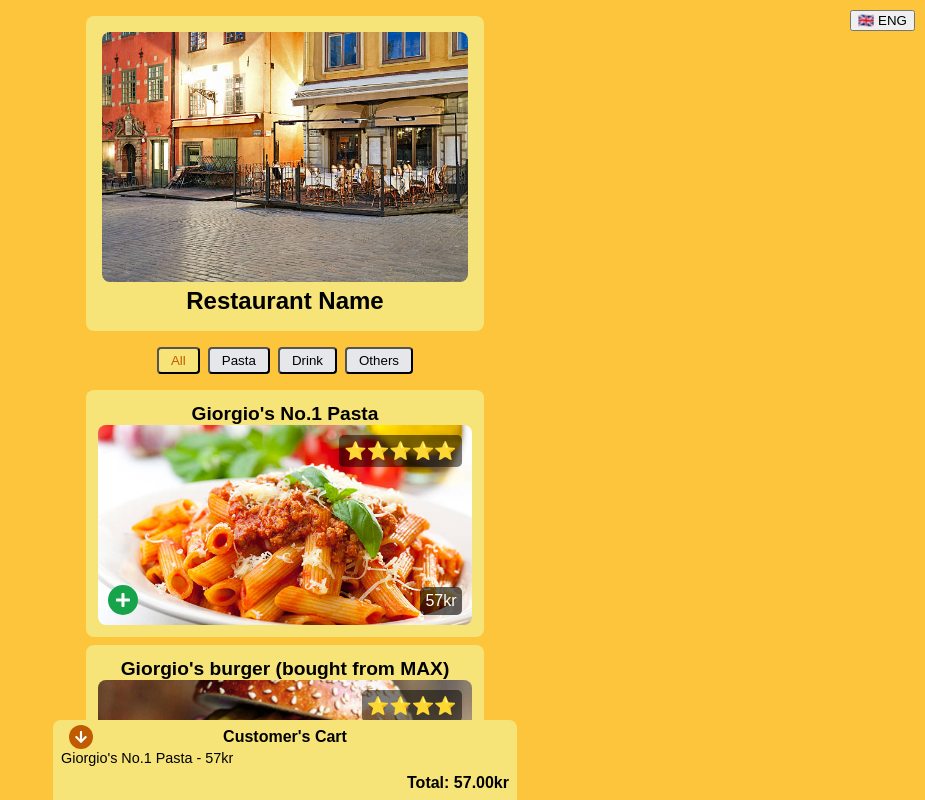
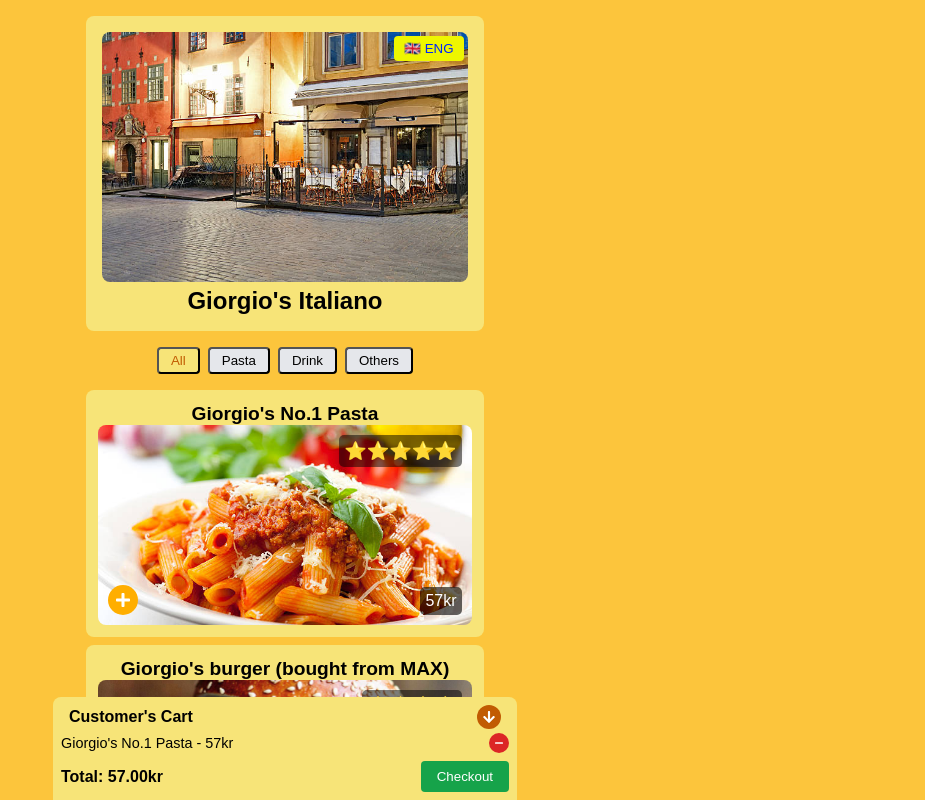
Before and after one commit to Karl-7/Restaurant-Menu-App, a React (Create React App) app: page / in a window 1280 px wide. Both pictures are taken after a click on the element 478 px from the left and 599 px from the top of the page. Shown: the top 800 px of the page, without its empty margins (355-1280 px from the left). Built offline with nearby package versions, Linux system fonts and the light colour scheme.

Commit message:
Update menu(full) page with translator

```diff
--- a/src/App.js
+++ b/src/App.js
@@ -1,5 +1,5 @@
 import React, { useState, useEffect } from "react";
-import { FaPlus, FaShoppingCart, FaArrowDown } from "react-icons/fa";
+import { FaPlus, FaShoppingCart, FaArrowDown, FaMinus } from "react-icons/fa";
 import "./index.css";
 
 const menuData = {
@@ -85,6 +85,10 @@ const App = () => {
     setIsCartVisible(true);
   };
 
+  const removeFromCart = (indexToRemove) => {
+    setCartItems((prevItems) => prevItems.filter((_, index) => index !== indexToRemove));
+  };
+
   const calculateTotal = () => {
     return cartItems.reduce((total, item) => {
       const priceNum = parseFloat(item.price.replace("kr", ""));
@@ -105,6 +109,10 @@ const App = () => {
     setIsLangMenuOpen(false);
   };
 
+  const handleCheckout = () => {
+    window.location.href = "/checkout"; // Simple redirect instead of React Router
+  };
+
   return (
     <div className="app-wrapper">
       <div className="app-container">
@@ -115,23 +123,13 @@ const App = () => {
             className="restaurant-image"
             onError={(e) => console.log("Restaurant image failed:", e)}
           />
-          <h2 className="restaurant-title">Restaurant Name</h2>
-          <div className="language-switcher" style={{ position: "absolute", top: 10, right: 10 }}>
+          <h2 className="restaurant-title">Giorgio's Italiano</h2>
+          <div className="language-switcher">
             <button onClick={toggleLangMenu} style={{ display: "flex", alignItems: "center", gap: "5px" }}>
               {language === "swe" ? "🇸🇪 SWE" : language === "es" ? "🇪🇸 ES" : "🇬🇧 ENG"}
             </button>
             {isLangMenuOpen && (
-              <div
-                style={{
-                  position: "absolute",
-                  top: "100%",
-                  right: 0,
-                  background: "#fff",
-                  border: "1px solid #ccc",
-                  borderRadius: "4px",
-                  padding: "5px",
-                }}
-              >
+              <div className="language-dropdown">
                 <button
                   onClick={() => changeLanguage("en")}
                   style={{ display: "flex", alignItems: "center", gap: "5px", width: "100%" }}
@@ -161,7 +159,7 @@ const App = () => {
               className={`category-button ${activeCategory === cat ? "active" : ""}`}
               onClick={() => setActiveCategory(cat)}
             >
-              {cat} {/* Categories untranslated; can extend translateText if needed */}
+              {cat}
             </button>
           ))}
         </div>
@@ -192,19 +190,27 @@ const App = () => {
       </div>
       <div className={`customer-cart ${isCartVisible ? "visible" : ""}`}>
         <div className="cart-header">
+          <h3 className="cart-title">Customer's Cart</h3>
           <button className="hide-cart-button" onClick={() => setIsCartVisible(false)}>
             <FaArrowDown />
           </button>
-          <h3 className="cart-title">Customer's Cart</h3>
         </div>
         {cartItems.length > 0 && isCartVisible ? (
           <>
             {cartItems.map((item, index) => (
               <div key={index} className="cart-item">
                 {item.name} - {item.price}
+                <button className="remove-item-button" onClick={() => removeFromCart(index)}>
+                  <FaMinus />
+                </button>
               </div>
             ))}
-            <div className="cart-total">Total: {calculateTotal()}</div>
+            <div className="cart-footer">
+              <div className="cart-total">Total: {calculateTotal()}</div>
+              <button className="checkout-button" onClick={handleCheckout}>
+                Checkout
+              </button>
+            </div>
           </>
         ) : null}
       </div>
--- a/src/index.css
+++ b/src/index.css
@@ -26,6 +26,7 @@ body {
 }
 
 .restaurant-header {
+  position: relative; /* Added to position language-switcher relative to header */
   padding: 1rem;
   background-color: #f7e478;
   border-radius: 0.5rem;
@@ -77,6 +78,7 @@ body {
 .dish-title {
   font-weight: bold;
   text-align: center;
+
   font-size: 1.2rem;
   margin: 0;
   line-height: 1.2;
@@ -134,7 +136,7 @@ body {
   position: absolute;
   bottom: 10px;
   left: 10px;
-  background-color: #16a34a;
+  background-color: #ffae00;
   border-radius: 50%;
   width: 30px;
   height: 30px;
@@ -158,36 +160,35 @@ body {
 .customer-cart {
   background-color: #f7e478;
   border-radius: 0.5rem 0.5rem 0 0;
-  padding: 0;
+  padding: 0; /* Set to 0 when closed */
   height: 0;
   overflow: hidden;
-  transition: height 0.3s ease;
+  transition: all 0.3s ease; /* Change to 'all' to include padding in transition */
   width: 100%;
   max-width: 28rem;
   position: fixed;
   bottom: 0;
   left: 50%;
   transform: translateX(-50%);
-  z-index: 20;
+  z-index: 30; /* Updated from above */
 }
 
 .customer-cart.visible {
-  padding: 0.5rem;
   height: auto;
-  max-height: 20vh;
+  max-height: 30vh;
+  padding: 0.5rem; /* Add padding only when visible */
+  overflow-y: auto;
 }
 
 .cart-header {
   display: flex;
   align-items: center;
   position: relative;
+  justify-content: space-between; /* Space out title and button */
+  padding: 0 0.5rem;
 }
 
 .hide-cart-button {
-  position: absolute;
-  left: 0.5rem;
-  top: 50%;
-  transform: translateY(-50%);
   background-color: #c15b02;
   color: white;
   border: none;
@@ -207,21 +208,77 @@ body {
 .cart-title {
   font-size: 1rem;
   font-weight: bold;
-  margin: 0 auto;
-  text-align: center;
-  flex-grow: 1;
+  margin: 0;
 }
 
 .cart-item {
   font-size: 0.9rem;
   margin: 0.25rem 0;
+  display: flex;
+  justify-content: space-between;
+  align-items: center;
+}
+
+.remove-item-button {
+  background-color: #dc2626; /* Red color for remove */
+  color: white;
+  border: none;
+  border-radius: 50%;
+  width: 20px;
+  height: 20px;
+  display: flex;
+  align-items: center;
+  justify-content: center;
+  cursor: pointer;
+  margin-left: 0.5rem;
+}
+
+.remove-item-button svg {
+  font-size: 12px;
+}
+
+.cart-footer {
+  display: flex;
+  justify-content: space-between;
+  align-items: center;
+  margin-top: 0.5rem;
 }
 
 .cart-total {
   font-size: 1rem;
   font-weight: bold;
-  margin-top: 0.5rem;
-  text-align: right;
+}
+
+.checkout-button {
+  background-color: #16a34a; /* Green color for checkout */
+  color: white;
+  border: none;
+  border-radius: 0.25rem;
+  padding: 0.5rem 1rem;
+  cursor: pointer;
+}
+
+/* Move language switcher to top-right of restaurant image */
+.language-switcher {
+  position: absolute;
+  top: 20px;
+  right: 20px;
+}
+.language-switcher button {
+
+  background-color:  rgb(238, 246, 0); /* Blue color for the toggle button */
+  color: #0025fa ; /* Yellow text for the toggle button */
+  border: none; /* Optional: removes default button border */
+  padding: 5px 10px; /* Optional: adds some padding for better appearance */
+  border-radius: 4px; /* Optional: matches dropdown’s border-radius */
+  cursor: pointer; /* Optional: indicates it’s clickable */
+}
+.language-dropdown {
+  position: absolute;
+  top: 100%;
+  right: 0;
+  border-radius: 4px;
+  padding: 5px;
 }
 
 /* Cart Toggle Button */
```
